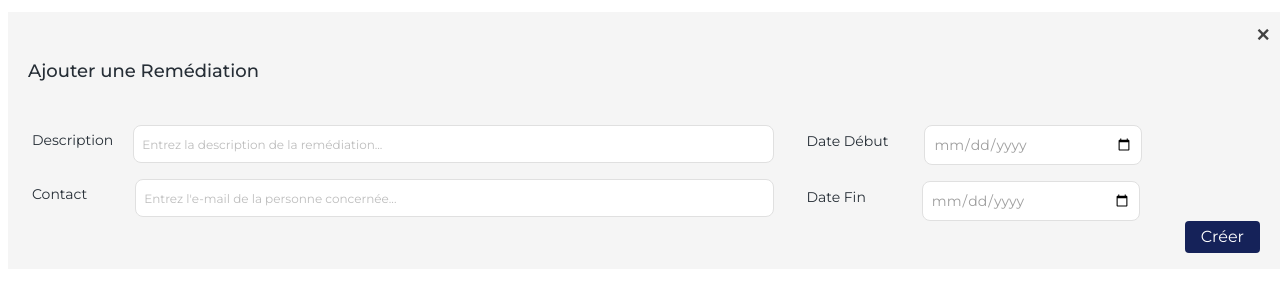
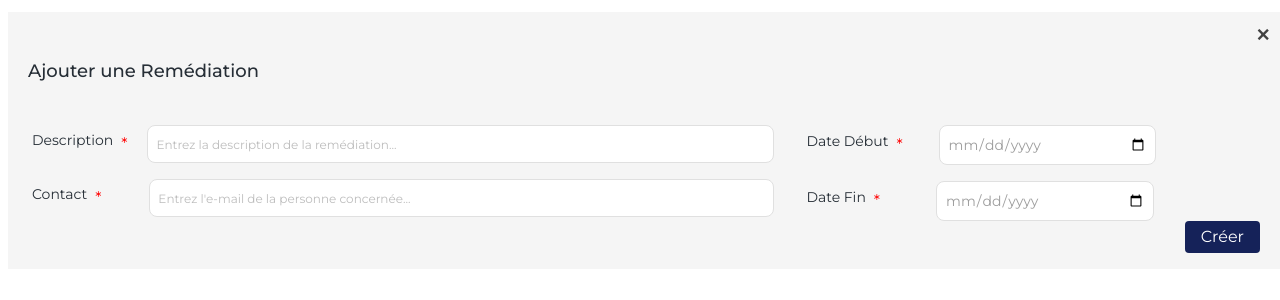
Before and after one commit to thaninamck/IT_Governance, a React (Vite) app in the folder frontend/: page /remediationForm in a window 1280 px wide. Shown: the top 300 px of the page. Built offline with nearby package versions, Linux system fonts and the light colour scheme.

Commit message:
modifier les champs obligatoire remediation form

```diff
--- a/frontend/src/components/Forms/Remediation.jsx
+++ b/frontend/src/components/Forms/Remediation.jsx
@@ -5,6 +5,8 @@ import './FormStyle.css';
 function Remediation({ title, initialValues = {}, onAdd, idControle ,onClose}) {
   const [open, setOpen] = useState(true);
   const isFirstRender = useRef(true);
+
+
 
   // États pour chaque champ
   const [description, setDescription] = useState(initialValues?.description || '');
@@ -74,10 +76,19 @@ function Remediation({ title, initialValues = {}, onAdd, idControle ,onClose}) {
   const handleSubmit = (e) => {
     e.preventDefault();
 
+     // Vérifier que tous les champs requis sont remplis
+  if (!description || !contact || !dateField ||!dateField1 ) {
+    setError('Veuillez remplir tous les champs obligatoires.');
+    return; // Empêcher la soumission
+  }
+
     // Valider les dates avant de soumettre le formulaire
     if (!validateDates(dateField, dateField1)) {
       return; // Empêcher la soumission si les dates ne sont pas valides
     }
+
+    setError(''); // Réinitialiser les erreurs si tout est bon
+
 
     const formData = {
       id: generateActionId(idControle),
@@ -108,6 +119,7 @@ function Remediation({ title, initialValues = {}, onAdd, idControle ,onClose}) {
           >
             &times;
           </button>
+
         </div>
 
         <p className="font-medium mb-8 text-lg">{title}</p>
@@ -118,6 +130,7 @@ function Remediation({ title, initialValues = {}, onAdd, idControle ,onClose}) {
               label="Description"
               placeholder="Entrez la description de la remédiation..."
               width="100%"
+              required={true}
               flexDirection="flex-row gap-5 items-center mb-2"
               value={description}
               onChange={(e) => setDescription(e.target.value)}
@@ -127,6 +140,7 @@ function Remediation({ title, initialValues = {}, onAdd, idControle ,onClose}) {
               label="Contact"
               placeholder="Entrez l'e-mail de la personne concernée..."
               width="100%"
+              required={true}
               flexDirection="flex-row gap-12 items-center mb-2"
               value={contact}
               onChange={(e) => setContact(e.target.value)}
@@ -137,6 +151,7 @@ function Remediation({ title, initialValues = {}, onAdd, idControle ,onClose}) {
               type="date"
               label="Date Début"
               width="50%"
+              required={true}
               flexDirection="flex-row gap-9 items-center mb-2"
               value={dateField}
               onChange={(e) => setDateField(e.target.value)}
@@ -145,6 +160,7 @@ function Remediation({ title, initialValues = {}, onAdd, idControle ,onClose}) {
               type="date"
               label="Date Fin"
               width="50%"
+              required={true}
               flexDirection="flex-row gap-14 items-center mb-2"
               value={dateField1}
               onChange={handleDateField1Change} // Utiliser la nouvelle fonction de gestion
```
